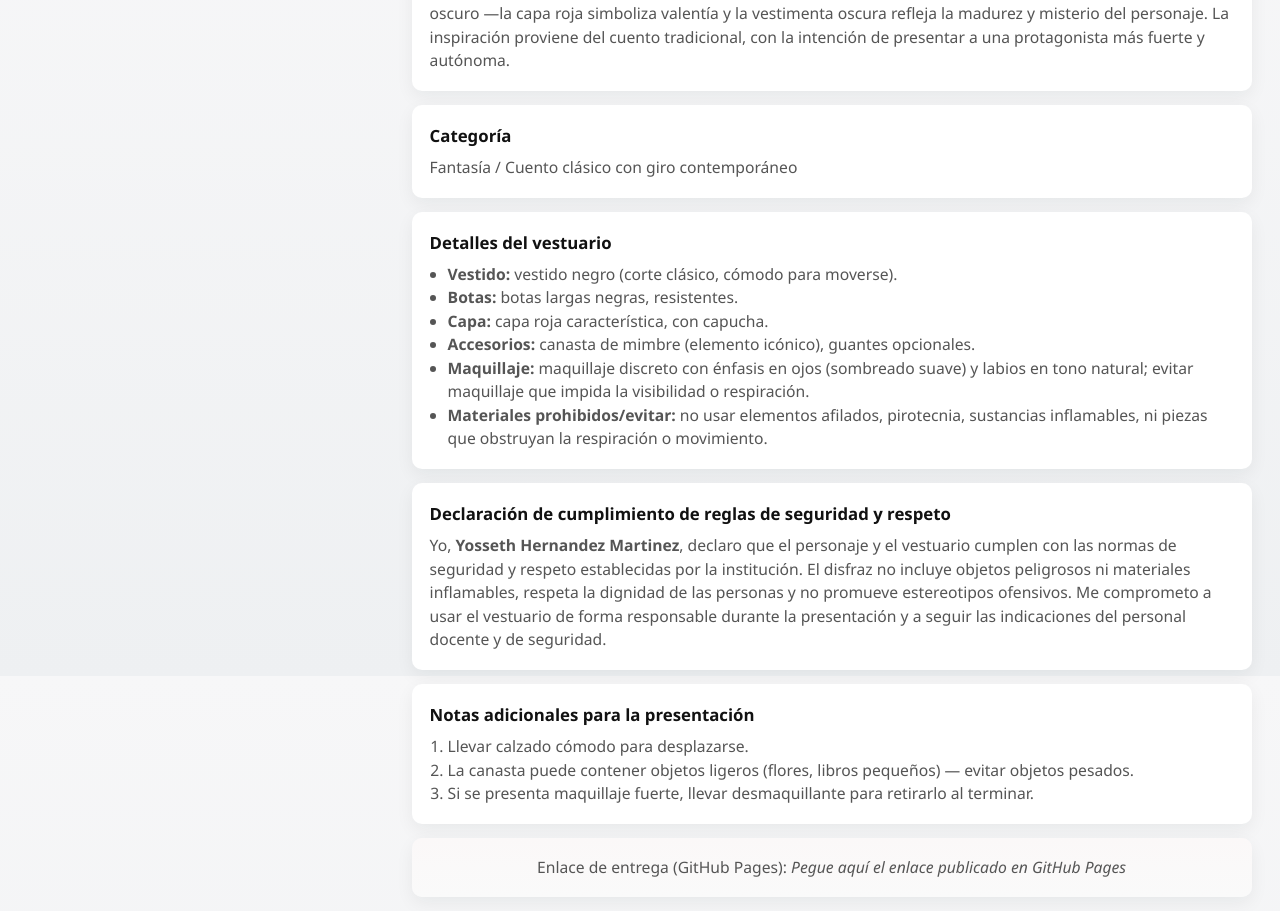
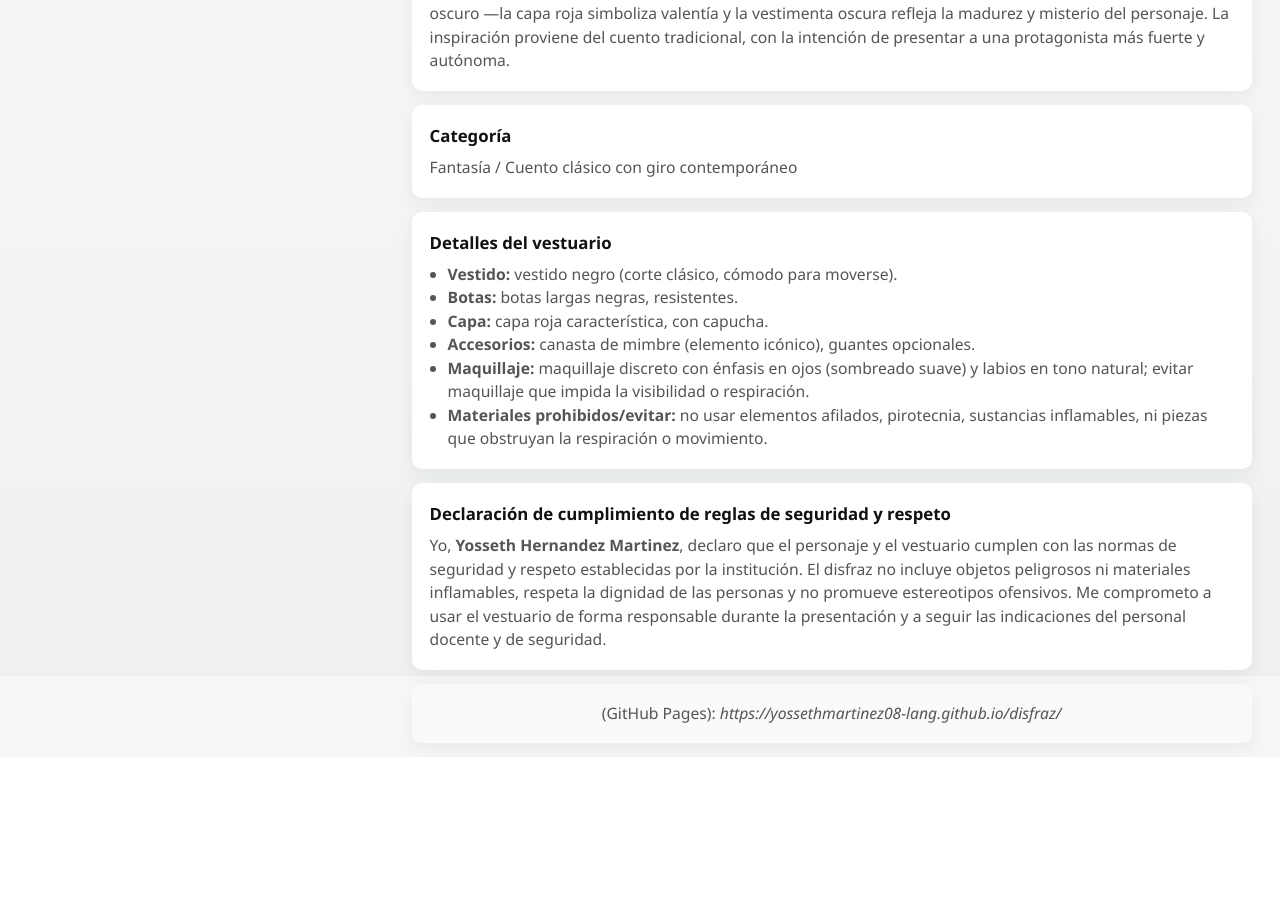
Before and after one commit to yossethmartinez08-lang/disfraz, a plain HTML site: page index.html in a window 1280 px wide. Shown: the part 124-1035 px from the top of the page. After the commit the page ends 881 px from the top, so only its background shows below. Drawn offline with Linux system fonts and the light colour scheme.

Commit message:
Primer commit de disfraz

```diff
--- a/index.html
+++ b/index.html
@@ -55,17 +55,10 @@
       </p>
     </section>
 
-    <section class="card">
-      <h2>Notas adicionales para la presentación</h2>
-      <ol>
-        <li>Llevar calzado cómodo para desplazarse.</li>
-        <li>La canasta puede contener objetos ligeros (flores, libros pequeños) — evitar objetos pesados.</li>
-        <li>Si se presenta maquillaje fuerte, llevar desmaquillante para retirarlo al terminar.</li>
-      </ol>
-    </section>
+
 
     <footer class="card footer-card">
-      <p>Enlace de entrega (GitHub Pages): <em>Pegue aquí el enlace publicado en GitHub Pages</em></p>
+      <p>(GitHub Pages): <em>https://yossethmartinez08-lang.github.io/disfraz/</em></p>
     </footer>
   </main>
 </body>
```
